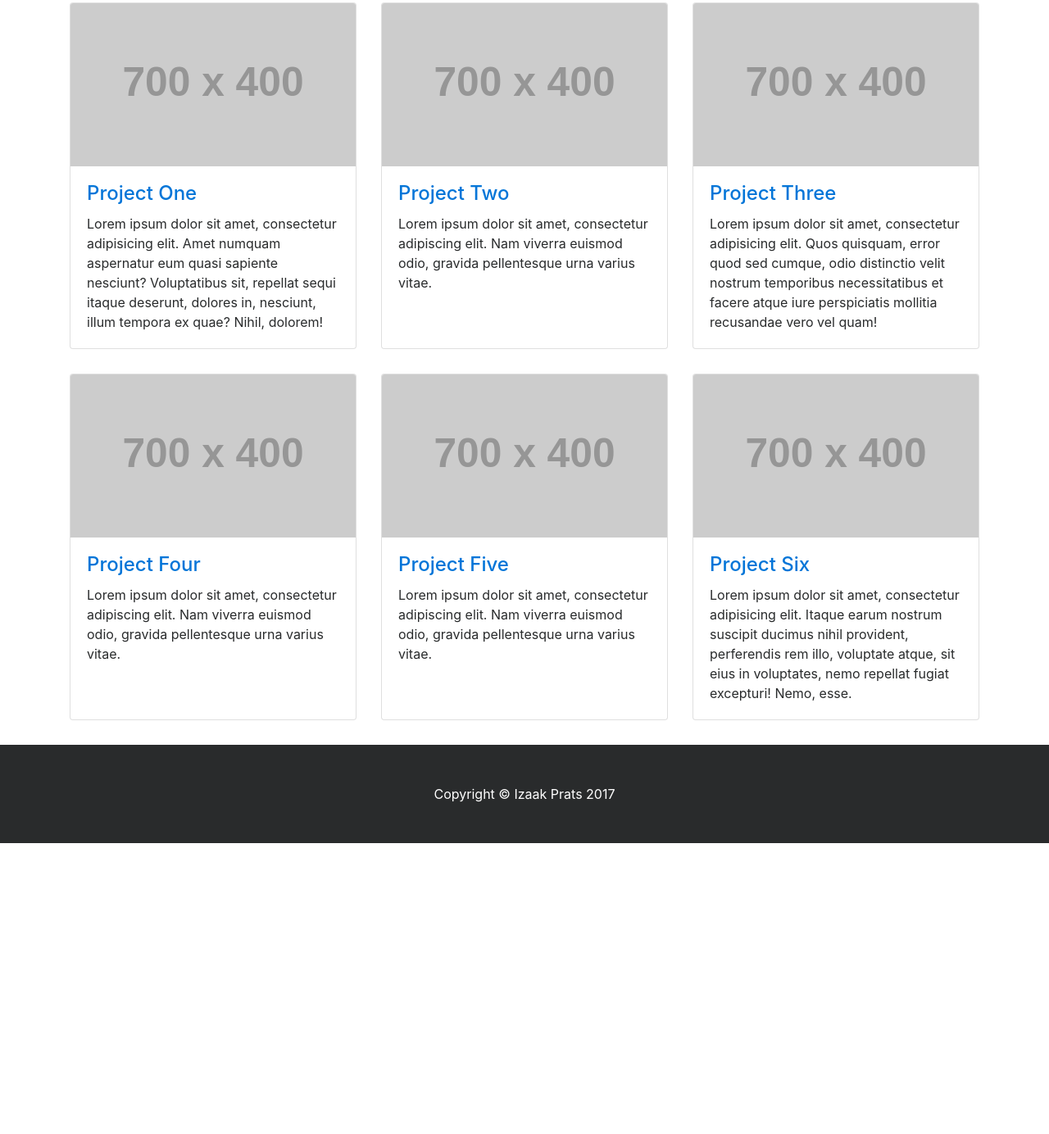
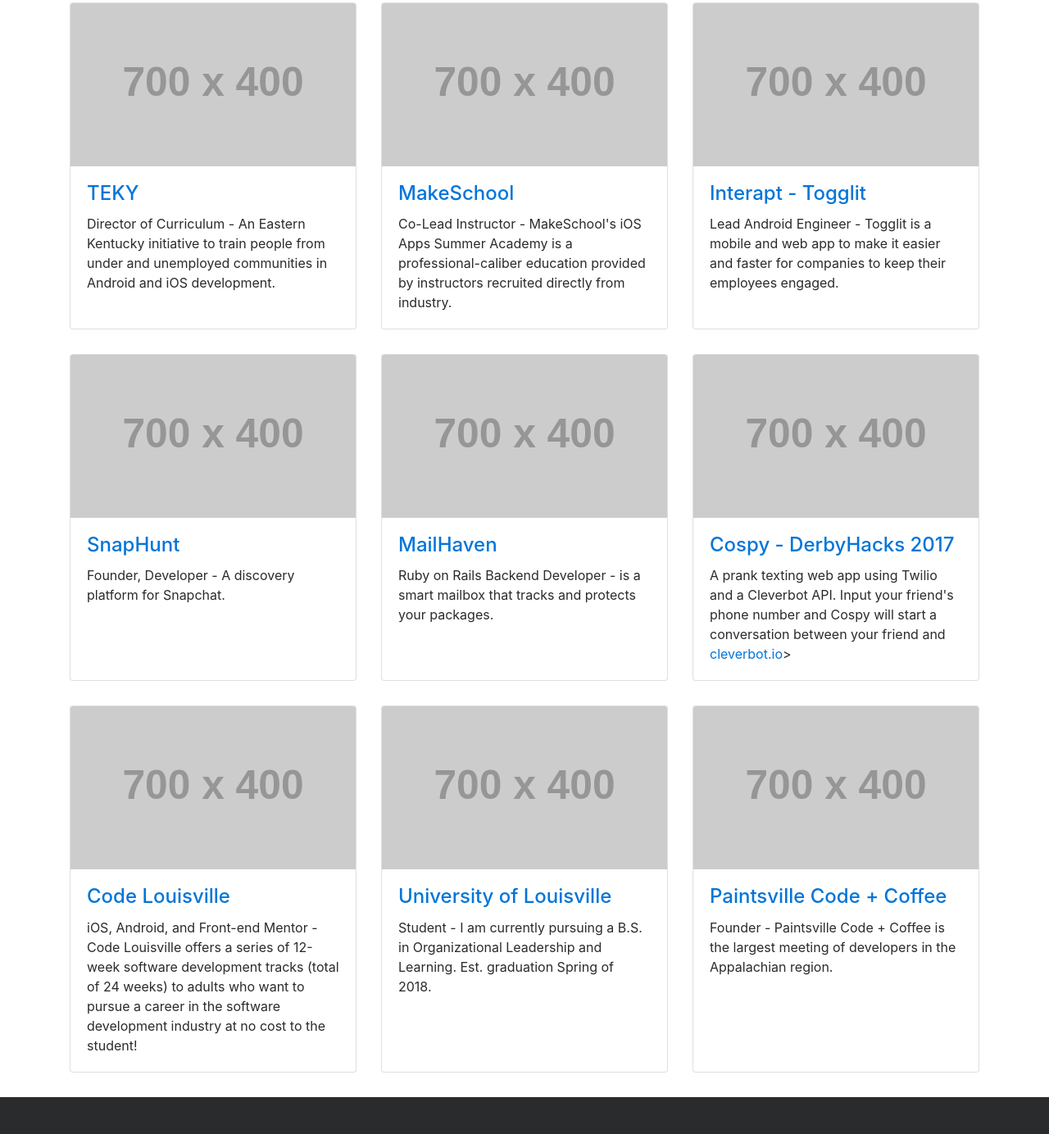
Before and after one commit to IzaakPrats/izaakprats.github.io, a website: page index.html in a window 1280 px wide. Shown: the part 145-1529 px from the top of the page at 82% size. Before the commit the page ends 1174 px from the top, so only its background shows below. Drawn offline with Linux system fonts and the light colour scheme; placeholder pictures from the web are drawn by us.

Commit message:
Update cards.

```diff
--- a/index.html
+++ b/index.html
@@ -63,12 +63,13 @@
         <h1 class="my-4">Projects <small>2014 - 2017</small></h1>
 
         <div class="row">
+        	<!-- ROW 1 -->
             <div class="col-lg-4 col-sm-6 portfolio-item">
                 <div class="card h-100">
                     <a href="#"><img class="card-img-top img-fluid" src="http://placehold.it/700x400" alt=""></a>
                     <div class="card-block">
-                        <h4 class="card-title"><a href="#">Project One</a></h4>
-                        <p class="card-text">Lorem ipsum dolor sit amet, consectetur adipisicing elit. Amet numquam aspernatur eum quasi sapiente nesciunt? Voluptatibus sit, repellat sequi itaque deserunt, dolores in, nesciunt, illum tempora ex quae? Nihil, dolorem!</p>
+                        <h4 class="card-title"><a href="http://interapt.com/techhire-eastern-kentucky-teky">TEKY</a></h4>
+                        <p class="card-text">Director of Curriculum - An Eastern Kentucky initiative to train people from under and unemployed communities in Android and iOS development.</p>
                     </div>
                 </div>
             </div>
@@ -76,8 +77,8 @@
                 <div class="card h-100">
                     <a href="#"><img class="card-img-top img-fluid" src="http://placehold.it/700x400" alt=""></a>
                     <div class="card-block">
-                        <h4 class="card-title"><a href="#">Project Two</a></h4>
-                        <p class="card-text">Lorem ipsum dolor sit amet, consectetur adipiscing elit. Nam viverra euismod odio, gravida pellentesque urna varius vitae.</p>
+                        <h4 class="card-title"><a href="https://www.makeschool.com/summer-academy">MakeSchool</a></h4>
+                        <p class="card-text">Co-Lead Instructor - MakeSchool's iOS Apps Summer Academy is a professional-caliber education provided by instructors recruited directly from industry.</p>
                     </div>
                 </div>
             </div>
@@ -85,8 +86,19 @@
                 <div class="card h-100">
                     <a href="#"><img class="card-img-top img-fluid" src="http://placehold.it/700x400" alt=""></a>
                     <div class="card-block">
-                        <h4 class="card-title"><a href="#">Project Three</a></h4>
-                        <p class="card-text">Lorem ipsum dolor sit amet, consectetur adipisicing elit. Quos quisquam, error quod sed cumque, odio distinctio velit nostrum temporibus necessitatibus et facere atque iure perspiciatis mollitia recusandae vero vel quam!</p>
+                        <h4 class="card-title"><a href="http://interapt.com/solutions/togglit">Interapt - Togglit</a></h4>
+                        <p class="card-text">Lead Android Engineer - Togglit is a mobile and web app to make it easier and faster for companies to keep their employees engaged. </p>
+                    </div>
+                </div>
+            </div>
+
+            <!-- ROW 2 -->
+            <div class="col-lg-4 col-sm-6 portfolio-item">
+                <div class="card h-100">
+                    <a href="#"><img class="card-img-top img-fluid" src="http://placehold.it/700x400" alt=""></a>
+                    <div class="card-block">
+                        <h4 class="card-title"><a href="http://www.snaphunt.io/">SnapHunt</a></h4>
+                        <p class="card-text">Founder, Developer - A discovery platform for Snapchat.</p>
                     </div>
                 </div>
             </div>
@@ -94,8 +106,8 @@
                 <div class="card h-100">
                     <a href="#"><img class="card-img-top img-fluid" src="http://placehold.it/700x400" alt=""></a>
                     <div class="card-block">
-                        <h4 class="card-title"><a href="#">Project Four</a></h4>
-                        <p class="card-text">Lorem ipsum dolor sit amet, consectetur adipiscing elit. Nam viverra euismod odio, gravida pellentesque urna varius vitae.</p>
+                        <h4 class="card-title"><a href="https://www.mailhaven.co">MailHaven</a></h4>
+                        <p class="card-text">Ruby on Rails Backend Developer - is a smart mailbox that tracks and protects your packages.</p>
                     </div>
                 </div>
             </div>
@@ -103,8 +115,19 @@
                 <div class="card h-100">
                     <a href="#"><img class="card-img-top img-fluid" src="http://placehold.it/700x400" alt=""></a>
                     <div class="card-block">
-                        <h4 class="card-title"><a href="#">Project Five</a></h4>
-                        <p class="card-text">Lorem ipsum dolor sit amet, consectetur adipiscing elit. Nam viverra euismod odio, gravida pellentesque urna varius vitae.</p>
+                        <h4 class="card-title"><a href="https://dh17-cospy.herokuapp.com/">Cospy - DerbyHacks 2017</a></h4>
+                        <p class="card-text">A prank texting web app using Twilio and a Cleverbot API. Input your friend's phone number and Cospy will start a conversation between your friend and <a href="cleverbot.io">cleverbot.io</a>></p>
+                    </div>
+                </div>
+            </div>
+
+            <!-- ROW 3 -->
+            <div class="col-lg-4 col-sm-6 portfolio-item">
+                <div class="card h-100">
+                    <a href="#"><img class="card-img-top img-fluid" src="http://placehold.it/700x400" alt=""></a>
+                    <div class="card-block">
+                        <h4 class="card-title"><a href="https://www.codelouisville.org/">Code Louisville</a></h4>
+                        <p class="card-text">iOS, Android, and Front-end Mentor - Code Louisville offers a series of 12-week software development tracks (total of 24 weeks) to adults who want to pursue a career in the software development industry at no cost to the student!</p>
                     </div>
                 </div>
             </div>
@@ -112,8 +135,17 @@
                 <div class="card h-100">
                     <a href="#"><img class="card-img-top img-fluid" src="http://placehold.it/700x400" alt=""></a>
                     <div class="card-block">
-                        <h4 class="card-title"><a href="#">Project Six</a></h4>
-                        <p class="card-text">Lorem ipsum dolor sit amet, consectetur adipisicing elit. Itaque earum nostrum suscipit ducimus nihil provident, perferendis rem illo, voluptate atque, sit eius in voluptates, nemo repellat fugiat excepturi! Nemo, esse.</p>
+                        <h4 class="card-title"><a href="#">University of Louisville</a></h4>
+                        <p class="card-text">Student - I am currently pursuing a B.S. in Organizational Leadership and Learning. Est. graduation Spring of 2018.</p>
+                    </div>
+                </div>
+            </div>
+            <div class="col-lg-4 col-sm-6 portfolio-item">
+                <div class="card h-100">
+                    <a href="#"><img class="card-img-top img-fluid" src="http://placehold.it/700x400" alt=""></a>
+                    <div class="card-block">
+                        <h4 class="card-title"><a href="https://www.meetup.com/Code-and-Coffee-Paintsville/members/?sort=join_date&desc=true">Paintsville Code + Coffee</a></h4>
+                        <p class="card-text">Founder - Paintsville Code + Coffee is the largest meeting of developers in the Appalachian region.</p>
                     </div>
                 </div>
             </div>
```
Also changed, not shown: 1 other file.
